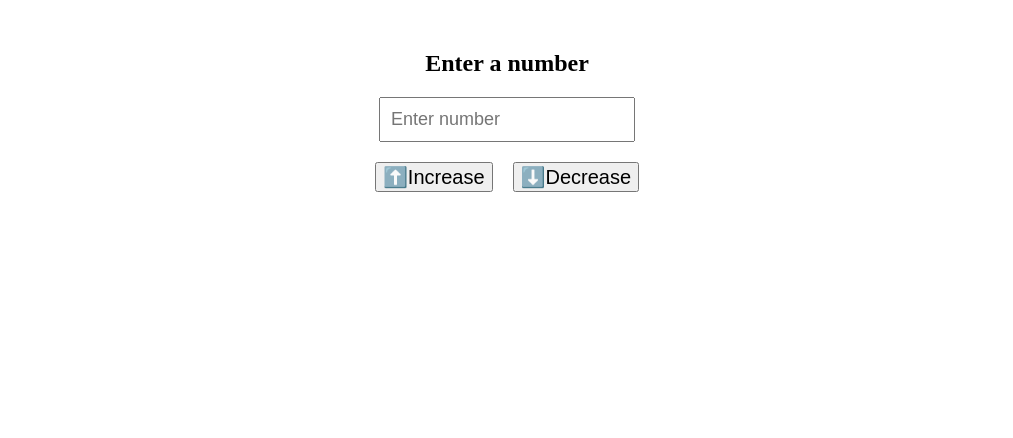
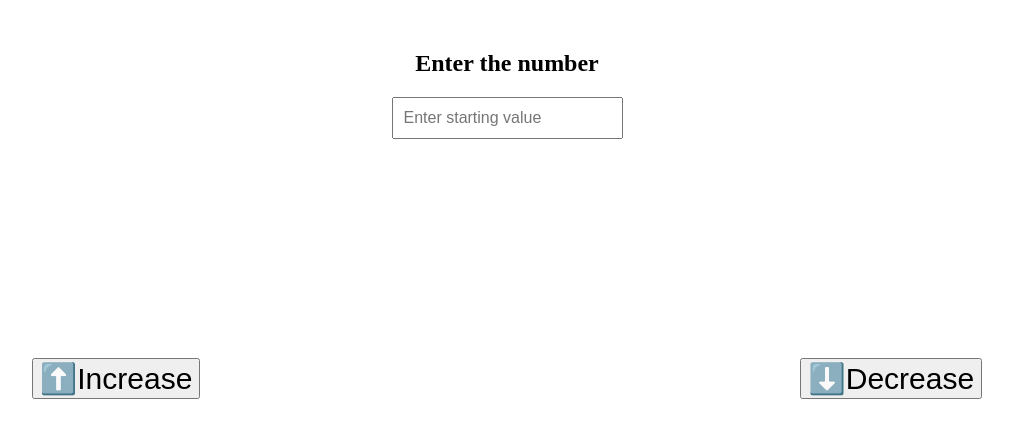
Before and after one commit to Kalashri555/counter_app_v2, a React (Create React App) app: page / in a window 1280 px wide. Shown: the top 438 px of the page, without its empty margins (133-1146 px from the left). Built offline with nearby package versions, Linux system fonts and the light colour scheme.

Commit message:
Updated project files

```diff
--- a/src/App.js
+++ b/src/App.js
@@ -1,30 +1,73 @@
 import React, { useState } from "react";
-import { BrowserRouter as Router, Routes, Route } from "react-router-dom";
-import HomePage from "./homepage";
-import ResultPage from "./resultpage";
+import CounterDisplay from "./CounterDisplay";
 
 function App() {
-  const [count, setCount] = useState(0); // Total count
-  const [action, setAction] = useState(""); // 'Added' or 'Removed'
-  const [value, setValue] = useState(0); // What number was added/removed
+  const [inputValue, setInputValue] = useState("");
+  const [count, setCount] = useState(null);
+  const [initialSet, setInitialSet] = useState(false);
+
+  const handleInputChange = (e) => {
+    setInputValue(e.target.value);
+    setInitialSet(false); // reset if new input
+    setCount(null);
+  };
+
+  const applyInitialValueIfNeeded = () => {
+    if (!initialSet && inputValue !== "") {
+      setCount(Number(inputValue));
+      setInitialSet(true);
+      return Number(inputValue);
+    }
+    return count;
+  };
+
+  const handleIncrease = () => {
+    const base = applyInitialValueIfNeeded();
+    if (initialSet) setCount(base + 1);
+  };
+
+  const handleDecrease = () => {
+    const base = applyInitialValueIfNeeded();
+    if (initialSet) setCount(base - 1);
+  };
 
   return (
-    <Router>
-      <Routes>
-        <Route
-          path="/"
-          element={
-            <HomePage count={count} setCount={setCount} setAction={setAction}
-              setValue={setValue}
-            />
-          }
-        />
-        <Route
-          path="/result"
-          element={<ResultPage action={action} value={value} count={count} />}
-        />
-      </Routes>
-    </Router>
+    <div style={{ textAlign: "center", marginTop: "50px" }}>
+      <h2>Enter the number</h2>
+
+      <input
+        type="number"
+        placeholder="Enter starting value"
+        value={inputValue}
+        onChange={handleInputChange}
+        style={{ padding: "10px", fontSize: "16px" }}
+      />
+
+      <div
+        style={{
+          display: "flex",
+          alignItems: "center",
+          justifyContent: "center",
+          height: "60vh",
+        }}
+      >
+        <button
+          onClick={handleIncrease}
+          style={{ marginRight: "300px", fontSize: "30px" }}
+        >
+          <span className="material-symbols-outlined">⬆️Increase</span>
+        </button>
+
+        {count !== null && <CounterDisplay value={count} />}
+
+        <button
+          onClick={handleDecrease}
+          style={{ marginLeft: "300px", fontSize: "30px" }}
+        >
+          <span className="material-symbols-outlined">⬇️Decrease</span>
+        </button>
+      </div>
+    </div>
   );
 }
 
--- a/src/homepage.js
+++ /dev/null
@@ -1,54 +0,0 @@
-import React, { useState } from "react";
-import { useNavigate } from "react-router-dom";
-
-function HomePage({ count, setCount, setAction, setValue }) {
-  const [inputValue, setInputValue] = useState("");
-  const navigate = useNavigate();
-
-  const handleInputChange = (e) => {
-    setInputValue(e.target.value);
-  };
-
-  const handleAdd = () => {
-    const num = Number(inputValue);
-    if (!isNaN(num)) {
-      setCount(count + num);
-      setValue(num);
-      setAction("Added");
-      navigate("/result");
-    }
-  };
-
-  const handleRemove = () => {
-    const num = Number(inputValue);
-    if (!isNaN(num)) {
-      setCount(count - num);
-      setValue(num);
-      setAction("Removed");
-      navigate("/result");
-    }
-  };
-
-  return (
-    <div style={{ textAlign: "center", marginTop: "50px" }}>
-      <h2>Enter a number</h2>
-      <input
-        type="number"
-        value={inputValue}
-        onChange={handleInputChange}
-        placeholder="Enter number"
-        style={{ padding: "10px", fontSize: "18px" }}
-      />
-      <div style={{ marginTop: "20px" }}>
-        <button onClick={handleAdd} style={{ marginRight: "20px", fontSize: "20px" }}>
-          ⬆️Increase
-        </button>
-        <button onClick={handleRemove} style={{ fontSize: "20px" }}>
-          ⬇️Decrease
-        </button>
-      </div>
-    </div>
-  );
-}
-
-export default HomePage;
--- a/src/resultpage.js
+++ /dev/null
@@ -1,18 +0,0 @@
-import React from "react";
-import { useNavigate } from "react-router-dom";
-
-function ResultPage({ action, value, count }) {
-  const navigate = useNavigate();
-
-  return (
-    <div style={{ textAlign: "center", marginTop: "50px" }}>
-      <h2>User {action} {value}</h2>
-      <h3>Current Total: {count}</h3>
-      <button onClick={() => navigate("/")} style={{ marginTop: "30px", fontSize: "20px" }}>
-      ⬅️Back
-      </button>
-    </div>
-  );
-}
-
-export default ResultPage;
```
